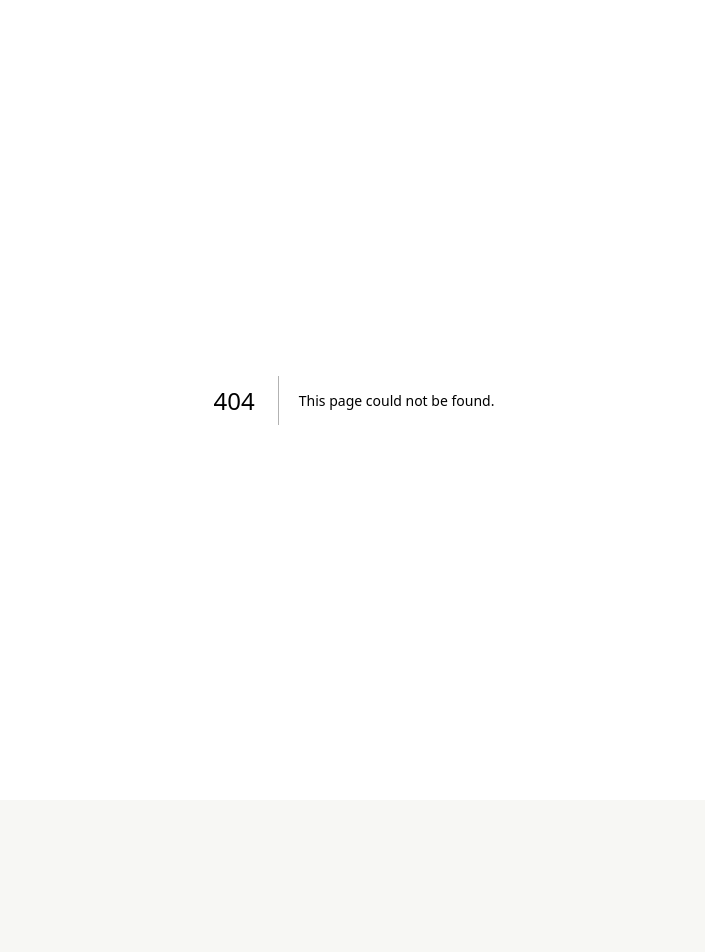
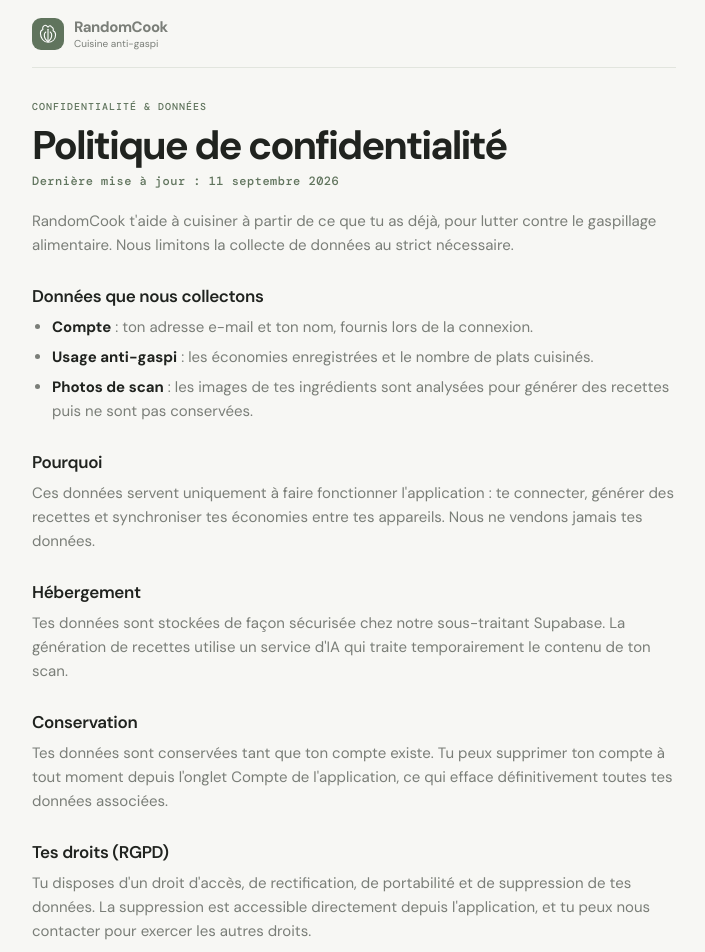
Before and after one commit to morlatj-cmyk/randomcook, a Next.js app: page /confidentialite in a window 1280 px wide. Before the commit this address had no page. Shown: the top 952 px of the page, without its empty margins (286-991 px from the left). Before the commit the page ends 800 px from the top, so only its background shows below. Built offline with nearby package versions, Linux system fonts and the light colour scheme.

Commit message:
Ajouter une page web publique de politique de confidentialite

```diff
--- /dev/null
+++ b/app/confidentialite/page.js
@@ -0,0 +1,77 @@
+import Link from "next/link";
+import Logo from "@/components/logo";
+
+export const metadata = {
+  title: "Politique de confidentialité — RandomCook",
+  description:
+    "Comment RandomCook collecte, utilise et protège tes données personnelles, conformément au RGPD.",
+};
+
+export default function ConfidentialitePage() {
+  return (
+    <main className="legal-page">
+      <header className="legal-page-bar">
+        <Link href="/" className="app-brand" aria-label="Retour à l'accueil RandomCook">
+          <span className="brand-mark" aria-hidden="true"><Logo size={22} /></span>
+          <span>
+            <strong>RandomCook</strong>
+            <span>Cuisine anti-gaspi</span>
+          </span>
+        </Link>
+      </header>
+
+      <article className="legal-page-body">
+        <span className="section-kicker">CONFIDENTIALITÉ &amp; DONNÉES</span>
+        <h1>Politique de confidentialité</h1>
+        <p className="legal-updated">Dernière mise à jour : 11 septembre 2026</p>
+
+        <p>
+          RandomCook t&apos;aide à cuisiner à partir de ce que tu as déjà, pour lutter contre le
+          gaspillage alimentaire. Nous limitons la collecte de données au strict nécessaire.
+        </p>
+
+        <h2>Données que nous collectons</h2>
+        <ul>
+          <li><strong>Compte</strong> : ton adresse e-mail et ton nom, fournis lors de la connexion.</li>
+          <li><strong>Usage anti-gaspi</strong> : les économies enregistrées et le nombre de plats cuisinés.</li>
+          <li><strong>Photos de scan</strong> : les images de tes ingrédients sont analysées pour générer des recettes puis ne sont pas conservées.</li>
+        </ul>
+
+        <h2>Pourquoi</h2>
+        <p>
+          Ces données servent uniquement à faire fonctionner l&apos;application : te connecter,
+          générer des recettes et synchroniser tes économies entre tes appareils. Nous ne vendons
+          jamais tes données.
+        </p>
+
+        <h2>Hébergement</h2>
+        <p>
+          Tes données sont stockées de façon sécurisée chez notre sous-traitant Supabase. La
+          génération de recettes utilise un service d&apos;IA qui traite temporairement le contenu
+          de ton scan.
+        </p>
+
+        <h2>Conservation</h2>
+        <p>
+          Tes données sont conservées tant que ton compte existe. Tu peux supprimer ton compte à
+          tout moment depuis l&apos;onglet Compte de l&apos;application, ce qui efface définitivement
+          toutes tes données associées.
+        </p>
+
+        <h2>Tes droits (RGPD)</h2>
+        <p>
+          Tu disposes d&apos;un droit d&apos;accès, de rectification, de portabilité et de
+          suppression de tes données. La suppression est accessible directement depuis
+          l&apos;application, et tu peux nous contacter pour exercer les autres droits.
+        </p>
+
+        <h2>Contact</h2>
+        <p>
+          Pour toute question relative à tes données : <a href="mailto:privacy@randomcook.app">privacy@randomcook.app</a>
+        </p>
+
+        <Link href="/" className="legal-page-back">Retour à l&apos;application</Link>
+      </article>
+    </main>
+  );
+}
--- a/app/globals.css
+++ b/app/globals.css
@@ -127,4 +127,18 @@ button, input { font: inherit; } button, label { cursor: pointer; }
 .legal-delete { flex: 1.4; padding: 13px; border: 0; border-radius: 13px; background: var(--accent); color: white; font-size: 14px; font-weight: 600; }
 .legal-delete:disabled, .legal-cancel:disabled { opacity: .6; }
 
+.legal-page { width: 100%; max-width: 680px; margin: 0 auto; padding: 0 18px 64px; }
+.legal-page-bar { display: flex; align-items: center; height: 68px; border-bottom: 1px solid var(--line); }
+.legal-page-bar .app-brand { text-decoration: none; color: var(--ink); }
+.legal-page-body { padding-top: 32px; }
+.legal-page-body h1 { margin: 10px 0 6px; font-size: clamp(28px, 8vw, 40px); line-height: 1.1; letter-spacing: -.05em; }
+.legal-page-body h2 { margin: 28px 0 8px; font-size: 17px; font-weight: 600; letter-spacing: -.02em; color: var(--ink); }
+.legal-page-body p { margin: 0 0 10px; color: var(--muted); font-size: 15px; line-height: 1.6; }
+.legal-page-body ul { margin: 0 0 10px; padding-left: 20px; }
+.legal-page-body li { margin-bottom: 6px; color: var(--muted); font-size: 15px; line-height: 1.6; }
+.legal-page-body strong { color: var(--ink); }
+.legal-page-body a { color: var(--sage); }
+.legal-page-body .legal-updated { margin-bottom: 20px; font: 500 12px 'DM Mono', monospace; letter-spacing: .04em; color: var(--sage); }
+.legal-page-back { display: inline-block; margin-top: 32px; padding: 13px 20px; border-radius: 13px; background: var(--sage); color: white; font-size: 14px; font-weight: 600; text-decoration: none; }
+
 @media (min-width: 700px) { .app-shell { max-width: 520px; padding-top: 0; } .funfact-overlay, .legal-overlay { align-items: center; } }
--- a/components/account-view.js
+++ b/components/account-view.js
@@ -152,6 +152,7 @@ export default function AccountView({ user, authLoading, isPremium, totalSaved,
               <p>Tu disposes d&apos;un droit d&apos;accès, de rectification, de portabilité et de suppression de tes données. La suppression est accessible directement depuis cet écran.</p>
               <h3>Contact</h3>
               <p>Pour toute question : privacy@randomcook.app</p>
+              <p><a href="/confidentialite" target="_blank" rel="noopener noreferrer" style={{ color: "var(--sage)" }}>Voir la version web complète ↗</a></p>
             </div>
           </div>
         </div>
```
